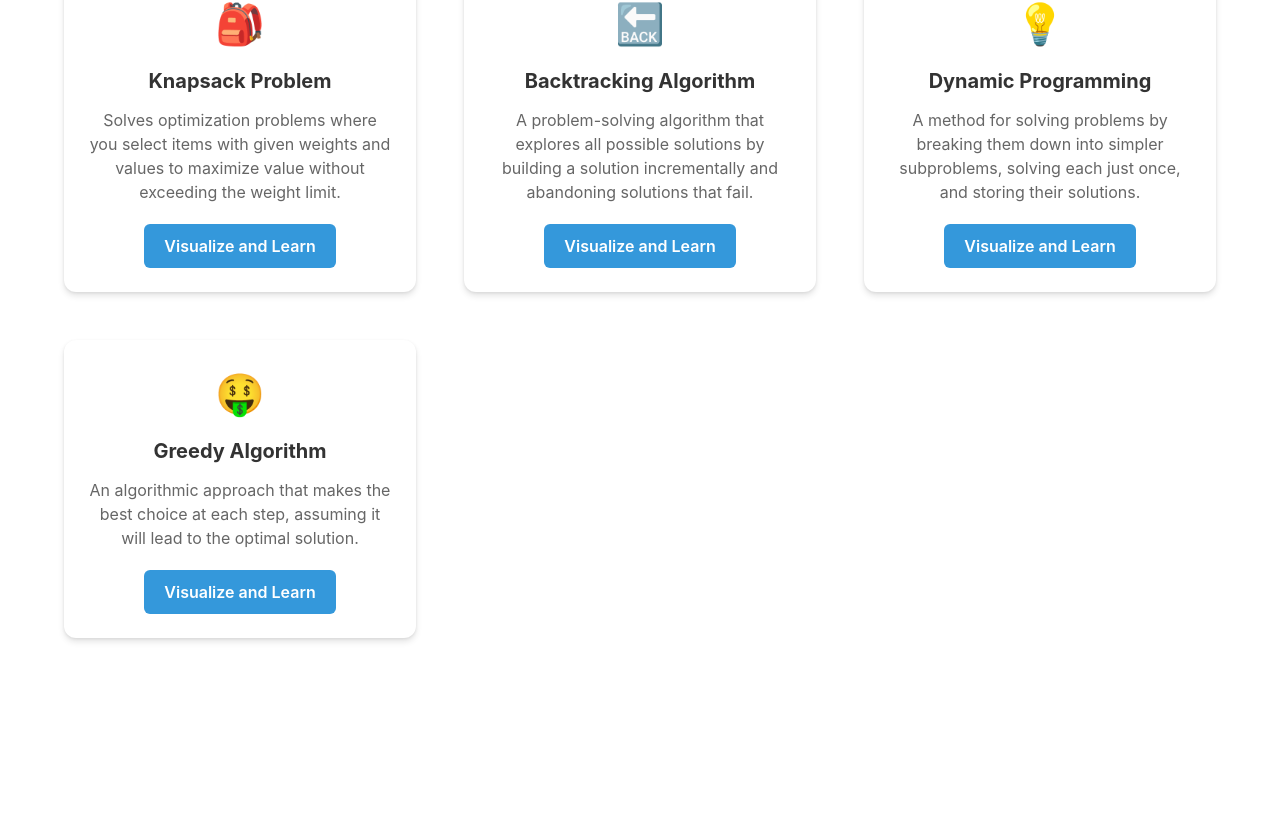
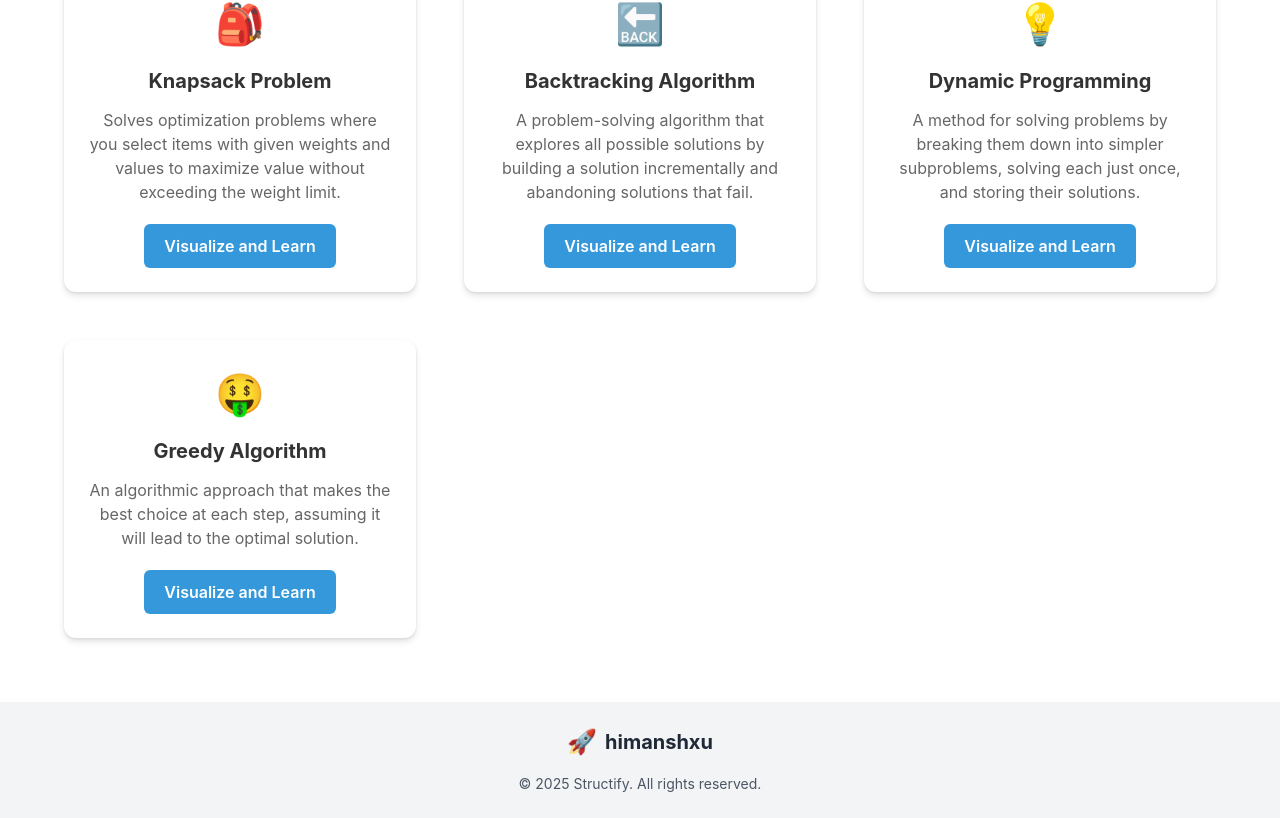
Before and after one commit to himanshu475/Structify, a React (Vite) app in the folder Structify.01/: page / in a window 1280 px wide. Shown: the part 2256-3074 px from the top of the page. Before the commit the page ends 2958 px from the top, so only its background shows below. Built offline with nearby package versions, Linux system fonts and the light colour scheme.

Commit message:
`Added Footer component to MainLayout component`

```diff
--- /dev/null
+++ b/Structify.01/src/components/Footer.jsx
@@ -0,0 +1,21 @@
+import React from 'react';
+
+const Footer = () => {
+  return (
+    <footer className="bg-gray-100 dark:bg-gray-800 py-6">
+      <div className="container mx-auto px-4">
+        <div className="flex flex-col items-center justify-center">
+          <div className="flex items-center space-x-2 mb-4">
+            <span className="text-2xl">🚀</span>
+            <span className="text-xl font-bold text-gray-800 dark:text-white">himanshxu</span>
+          </div>
+          <p className="text-sm text-gray-600 dark:text-gray-400">
+            © {new Date().getFullYear()} Structify. All rights reserved.
+          </p>
+        </div>
+      </div>
+    </footer>
+  );
+};
+
+export default Footer;
--- a/Structify.01/src/components/MainLayout.jsx
+++ b/Structify.01/src/components/MainLayout.jsx
@@ -7,6 +7,7 @@ import SearchBar from './SearchBar';
 import styles from '../styles/MainLayout.module.css';
 import AlgorithmGrid from "./AlgorithmGrid";
 import { SearchProvider } from "../contexts/SearchContext";
+import Footer from "./Footer";
 
 
 function MainLayout({ children }) {
@@ -24,6 +25,7 @@ function MainLayout({ children }) {
                 <AlgorithmGrid/>
 
             </main>
+            <Footer/>
 
         </div>
         </SearchProvider>
```
